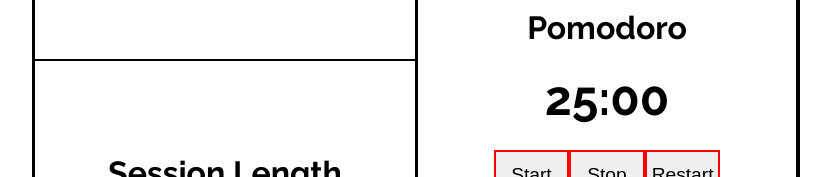
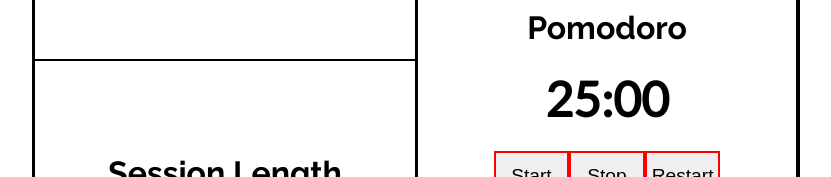
Before and after one commit to carreraprogrammer/pomodoro, a React (Create React App) app: page / in a window 1280 px wide. Shown: the part 340-517 px from the top of the page, without its empty margins (224-1055 px from the left). Built offline with nearby package versions, Linux system fonts and the light colour scheme.

Commit message:
update readme

```diff
--- a/src/Styles/App.css
+++ b/src/Styles/App.css
@@ -124,6 +124,7 @@ h1, h2, h3 {
   font-size: 3rem;
   margin-top: 24px;
   margin-bottom: 24px;
+  font-family: 'Lato', sans-serif;
 }
 
 #pomodoro-buttons {
```
Also changed, not shown: 1 other file (tests, documents, lock files or other folders).
